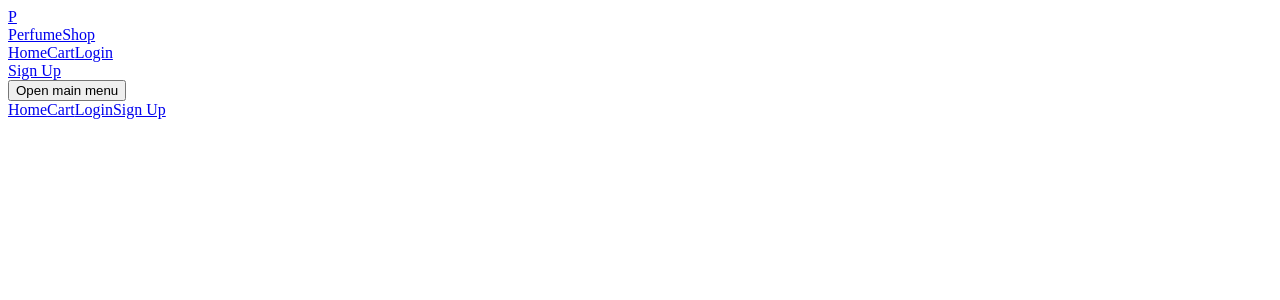
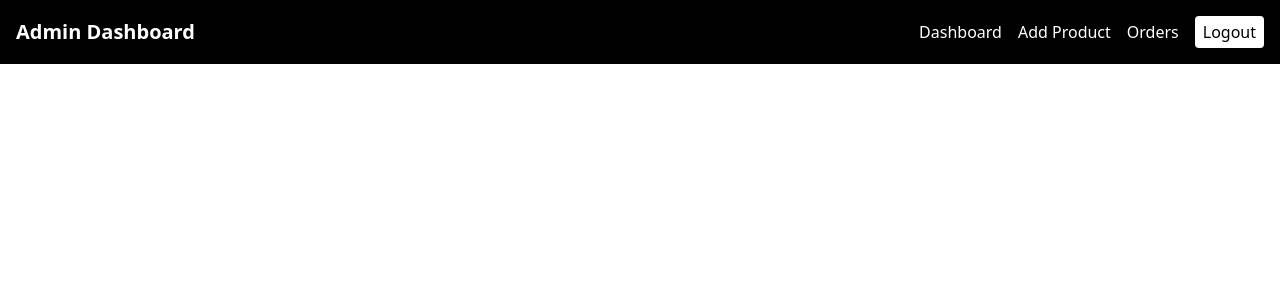
Before and after one commit to salman2843/TajPerfumes, a React (Vite) app in the folder perfume-shop/: page /admin/add in a window 1280 px wide. Shown: the top 300 px of the page. Built offline with nearby package versions, Linux system fonts and the light colour scheme.

Commit message:
updated code

```diff
--- a/perfume-shop/package.json
+++ b/perfume-shop/package.json
@@ -14,7 +14,9 @@
     "axios": "^1.10.0",
     "react": "^19.1.0",
     "react-dom": "^19.1.0",
-    "react-router-dom": "^7.6.2"
+    "react-router-dom": "^7.6.2",
+    "react-slick": "^0.30.3",
+    "slick-carousel": "^1.8.1"
   },
   "devDependencies": {
     "@eslint/js": "^9.29.0",
--- a/perfume-shop/src/App.jsx
+++ b/perfume-shop/src/App.jsx
@@ -4,22 +4,60 @@ import Home from "./pages/Home";
 import Login from "./pages/Login";
 import Signup from "./pages/Signup";
 import Admin from "./pages/Admin";
-import ProductDetail from "./pages/ProductDetail";
+// import ProductDetail from "./pages/ProductDetail";
+import AdminRoute from "./routes/AdminRoute";
+import AdminNavbar from "./components/AdminNavbar";
+// import Cart from "./pages/Cart";
+// import Orders from "./pages/Orders";
+// import AddProduct from "./pages/AddProduct";
+// import AdminOrders from "./pages/AdminOrders";
 
 function AppRoutes() {
   const location = useLocation();
-  const hideNavbarRoutes = ["/login", "/signup"];
-  const shouldHideNavbar = hideNavbarRoutes.includes(location.pathname);
+  const pathname = location.pathname;
+
+  const isAuthPage = ["/login", "/signup"].includes(pathname);
+  const isAdminPage = pathname.startsWith("/admin");
 
   return (
     <>
-      {!shouldHideNavbar && <Navbar />}
+      {!isAuthPage && !isAdminPage && <Navbar />}
+      {isAdminPage && <AdminNavbar />}
+
       <Routes>
+        {/* Public Routes */}
         <Route path="/" element={<Home />} />
-        <Route path="/product/:id" element={<ProductDetail />} />
+        {/* <Route path="/product/:id" element={<ProductDetail />} /> */}
         <Route path="/login" element={<Login />} />
         <Route path="/signup" element={<Signup />} />
-        <Route path="/admin" element={<Admin />} />
+        {/* <Route path="/cart" element={<Cart />} /> */}
+        {/* <Route path="/orders" element={<Orders />} /> */}
+
+        {/* Protected Admin Routes */}
+        <Route
+          path="/admin"
+          element={
+            <AdminRoute>
+              <Admin />
+            </AdminRoute>
+          }
+        />
+        {/* <Route
+          path="/admin/add"
+          element={
+            <AdminRoute>
+              <AddProduct />
+            </AdminRoute>
+          }
+        />
+        <Route
+          path="/admin/orders"
+          element={
+            <AdminRoute>
+              <AdminOrders />
+            </AdminRoute>
+          }
+        /> */}
       </Routes>
     </>
   );
--- a/perfume-shop/src/index.css
+++ b/perfume-shop/src/index.css
@@ -1,6 +1,6 @@
-/* @tailwind base;
+@tailwind base;
 @tailwind components;
-@tailwind utilities; */
+@tailwind utilities;
 
 /* :root {
   font-family: system-ui, Avenir, Helvetica, Arial, sans-serif;
--- /dev/null
+++ b/perfume-shop/src/routes/AdminRoute.jsx
@@ -0,0 +1,15 @@
+import React from "react";
+import { Navigate } from "react-router-dom";
+import { useAuth } from "../contexts/AuthContext";
+
+const AdminRoute = ({ children }) => {
+  const { user } = useAuth();
+
+  if (!user || user.role !== "admin") {
+    return <Navigate to="/" replace />;
+  }
+
+  return children;
+};
+
+export default AdminRoute;
--- a/perfume-shop/tailwind.config.js
+++ b/perfume-shop/tailwind.config.js
@@ -1,6 +1,7 @@
-/** @type {import('tailwindcss').Config} */
+// tailwind.config.js
 export default {
-  content: ["./index.html", "./src/**/*.{js,ts,jsx,tsx}"],
+  content: ["./index.html", "./src/**/*.{js,jsx}"],
+  darkMode: "class", // 👈 Dark Mode!
   theme: {
     extend: {},
   },
```
Also changed, not shown: 1 other file (tests, documents, lock files or other folders).
